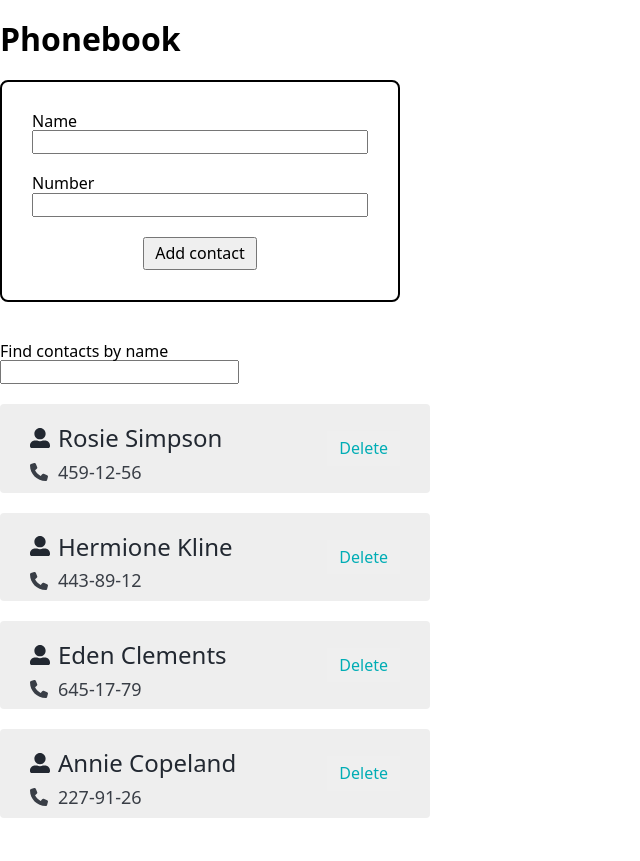
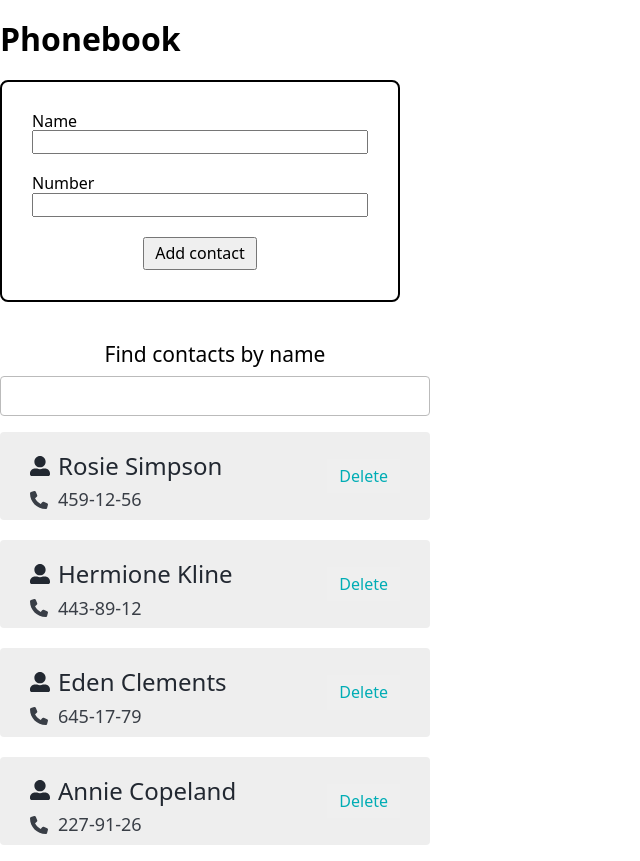
Before and after one commit to andriiyakymiv/goit-react-hw-03, a React (Vite) app: page / in a window 1280 px wide. Shown: the whole page, without its empty margins (0-640 px from the left). Before the commit the page ends 834 px from the top, so only its background shows below. Built offline with nearby package versions, Linux system fonts and the light colour scheme.

Commit message:
Changed the description and list component (ContactList) as well as the styling

```diff
--- a/src/components/SearchBox/SearchBox.jsx
+++ b/src/components/SearchBox/SearchBox.jsx
@@ -6,7 +6,7 @@ const SearchBox = ({ handleChange, value }) => {
   const searchId = useId();
 
   return (
-    <label htmlFor={searchId}>
+    <label className={style.label} htmlFor={searchId}>
       Find contacts by name
       <input className={style.input} onChange={handleChange} value={value} type="text" name="search" id={searchId} />
     </label>
--- a/src/components/SearchBox/SearchBox.module.css
+++ b/src/components/SearchBox/SearchBox.module.css
@@ -1,5 +1,19 @@
 .input {
-    display: block;
-    margin-bottom: 20px;
     outline: none;
+    width: 430px;
+    height: 40px;
+    border: 1px solid #bbb;
+    border-radius: 4px;
+    font-size: 16px;
+    text-align: center;
 }
+
+.label {
+    display: flex;
+    flex-direction: column;
+    align-items: center;
+    justify-content: center;
+    max-width: 430px;
+    gap: 10px;
+    font-size: 21px;
+}
```
